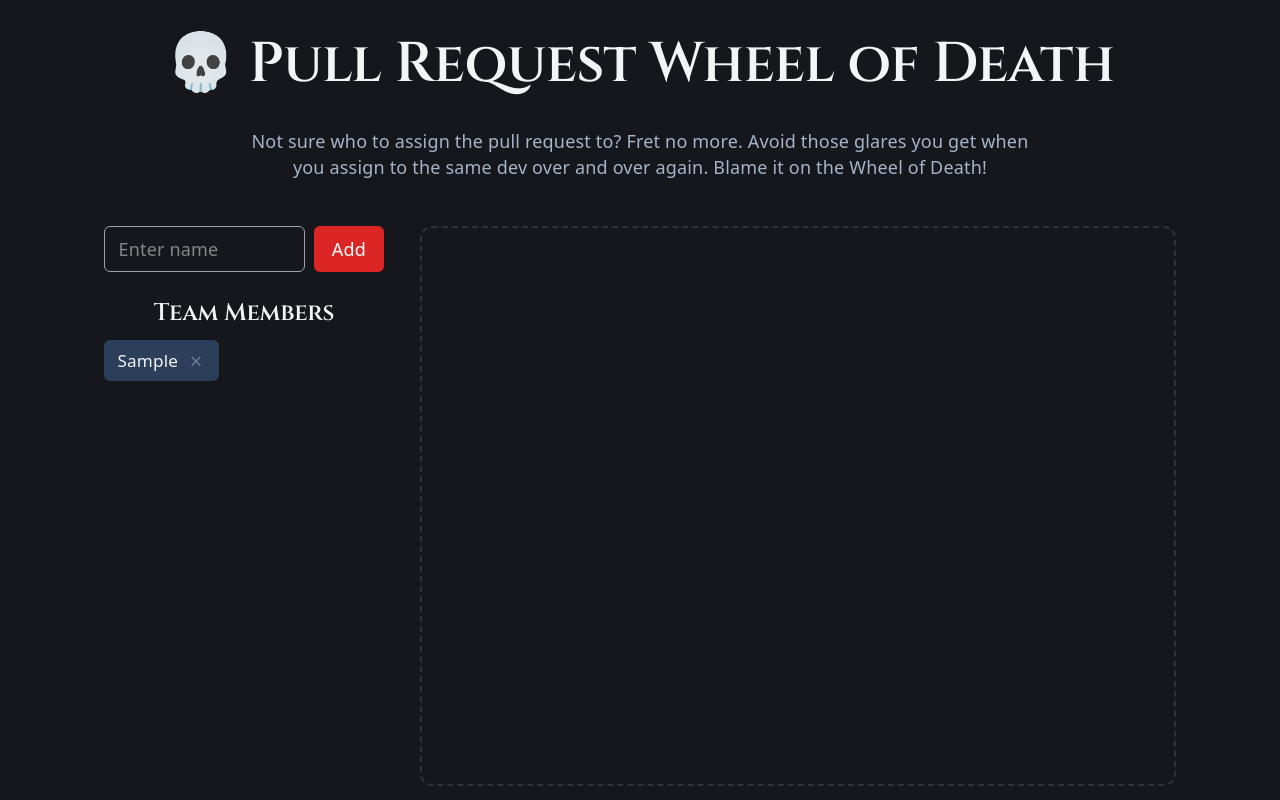
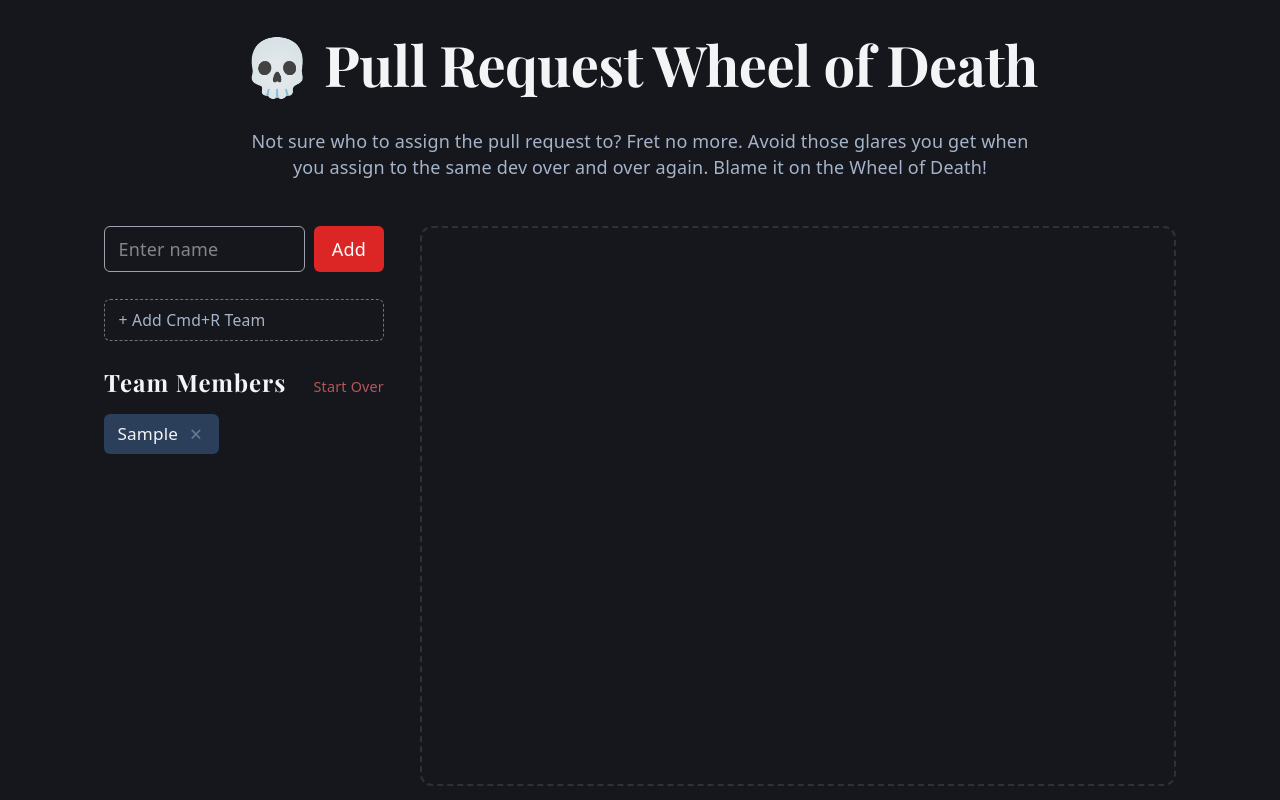
Before and after one commit to Ly900/pull-request-wheel, a React (Vite) app: page / in a window 1280 px wide. Both pictures are taken after typing "Sample" into the empty fields and a click on the button "Add". Built offline with nearby package versions, Linux system fonts and the light colour scheme.

Commit message:
Add Cmd+R team preset button; BEM class naming; Playfair Display font; Start Over button

```diff
--- a/index.html
+++ b/index.html
@@ -5,7 +5,7 @@
     <link rel="icon" type="image/svg+xml" href="/favicon.svg" />
     <link rel="preconnect" href="https://fonts.googleapis.com" />
     <link rel="preconnect" href="https://fonts.gstatic.com" crossorigin />
-    <link href="https://fonts.googleapis.com/css2?family=Cinzel:wght@600&display=swap" rel="stylesheet" />
+    <link href="https://fonts.googleapis.com/css2?family=Playfair+Display:wght@700&display=swap" rel="stylesheet" />
     <meta name="viewport" content="width=device-width, initial-scale=1.0" />
     <title>pull-request-wheel</title>
   </head>
--- a/src/App.css
+++ b/src/App.css
@@ -35,12 +35,13 @@ p {
   }
 }
 
+/* ── Add dev form ── */
 .add-dev {
   display: flex;
   gap: 0.5rem;
 }
 
-.add-dev input {
+.add-dev__input {
   padding: 0.5rem 0.75rem;
   font-size: 1rem;
   border: 1px solid #9ca3af;
@@ -51,12 +52,12 @@ p {
   min-width: 0;
 }
 
-.add-dev input:focus {
+.add-dev__input:focus {
   outline: 2px solid var(--accent);
   outline-offset: 2px;
 }
 
-.add-dev button {
+.add-dev__btn {
   padding: 0.5rem 1rem;
   font-size: 1rem;
   border-radius: 6px;
@@ -68,15 +69,71 @@ p {
   transition: box-shadow 0.2s;
 }
 
-.add-dev button:hover {
+.add-dev__btn:hover {
   box-shadow: 0 0 14px rgba(239, 68, 68, 0.7);
 }
 
+.add-dev__error {
+  color: #f87171;
+  font-size: 0.875rem;
+  text-align: left;
+  max-width: none;
+  margin: 0;
+}
+
+.add-dev__preset-btn {
+  background: none;
+  border: 1px dashed #6b7280;
+  color: var(--text);
+  font-size: 0.875rem;
+  border-radius: 6px;
+  padding: 0.4rem 0.75rem;
+  cursor: pointer;
+  text-align: left;
+  transition: border-color 0.15s, color 0.15s;
+}
+
+.add-dev__preset-btn:hover {
+  border-color: var(--accent);
+  color: var(--accent);
+}
+
 /* ── Team Members section ── */
-.team-members h2 {
+.team-members__header {
+  display: flex;
+  align-items: baseline;
+  justify-content: space-between;
   margin-bottom: 0.75rem;
 }
 
+.team-members__header h2 {
+  margin: 0;
+}
+
+.team-members__clear-btn {
+  background: none;
+  border: none;
+  color: #f87171;
+  font-size: 0.8rem;
+  cursor: pointer;
+  padding: 0;
+  opacity: 0.7;
+  transition: opacity 0.15s;
+}
+
+.team-members__clear-btn:hover {
+  opacity: 1;
+}
+
+.team-members__empty {
+  color: var(--text);
+  font-size: 0.9rem;
+  text-align: left;
+  max-width: none;
+  margin: 0;
+}
+
+/* ── Dev list ── */
 .dev-list {
   list-style: none;
   padding: 0;
@@ -88,11 +145,8 @@ p {
   text-align: left;
 }
 
-.dev-list li {
+.dev-list__item {
   width: fit-content;
-}
-
-.dev-list li {
   padding: 0.4rem 0.75rem;
   border-radius: 6px;
   background: var(--accent-bg);
@@ -104,7 +158,7 @@ p {
   gap: 0.5rem;
 }
 
-.remove-btn {
+.dev-list__remove-btn {
   background: none;
   border: none;
   color: var(--text);
@@ -118,25 +172,9 @@ p {
   transition: opacity 0.15s, color 0.15s;
 }
 
-.remove-btn:hover {
+.dev-list__remove-btn:hover {
   opacity: 1;
   color: #f87171;
-}
-
-.error-message {
-  color: #f87171;
-  font-size: 0.875rem;
-  text-align: left;
-  max-width: none;
-  margin: 0;
-}
-
-.empty-state {
-  color: var(--text);
-  font-size: 0.9rem;
-  text-align: left;
-  max-width: none;
-  margin: 0;
 }
 
 /* ── Right wheel area ── */
--- a/src/App.tsx
+++ b/src/App.tsx
@@ -29,6 +29,26 @@ function App() {
     setNames(names.filter((_, i) => i !== index));
   };
 
+  const CMD_R_TEAM = ['Matt', 'Deepak', 'Joey', 'Mohan', 'Ly', 'Regina', 'Sage'];
+
+  const addCmdRTeam = () => {
+    const allPresent = CMD_R_TEAM.every((name) =>
+      names.some((n) => n.toLowerCase() === name.toLowerCase())
+    );
+    if (allPresent) {
+      setError('Cmd+R team is already added.');
+      setTimeout(() => setError(''), 3000);
+      return;
+    }
+    const merged = [...names];
+    for (const name of CMD_R_TEAM) {
+      if (!merged.some((n) => n.toLowerCase() === name.toLowerCase())) {
+        merged.push(name);
+      }
+    }
+    setNames(merged);
+  };
+
   const handleKeyDown = (e: React.KeyboardEvent<HTMLInputElement>) => {
     if (e.key === 'Enter') addName();
   };
@@ -42,27 +62,43 @@ function App() {
         <aside className="sidebar">
           <div className="add-dev">
             <input
+              className="add-dev__input"
               type="text"
               placeholder="Enter name"
               value={inputValue}
               onChange={(e) => setInputValue(e.target.value)}
               onKeyDown={handleKeyDown}
             />
-            <button type="button" onClick={addName}>Add</button>
+            <button type="button" className="add-dev__btn" onClick={addName}>Add</button>
           </div>
 
-          {error && <p className="error-message">{error}</p>}
+          {error && <p className="add-dev__error">{error}</p>}
+
+          <button type="button" className="add-dev__preset-btn" onClick={addCmdRTeam}>
+            + Add Cmd+R Team
+          </button>
 
           <div className="team-members">
-            <h2>Team Members</h2>
+            <div className="team-members__header">
+              <h2>Team Members</h2>
+              {names.length > 0 && (
+                <button
+                  type="button"
+                  className="team-members__clear-btn"
+                  onClick={() => setNames([])}
+                >
+                  Start Over
+                </button>
+              )}
+            </div>
             {names.length > 0 ? (
               <ul className="dev-list">
                 {names.map((name, index) => (
-                  <li key={index}>
+                  <li key={index} className="dev-list__item">
                     <span>{name}</span>
                     <button
                       type="button"
-                      className="remove-btn"
+                      className="dev-list__remove-btn"
                       onClick={() => removeName(index)}
                       aria-label={`Remove ${name}`}
                     >
@@ -72,7 +108,7 @@ function App() {
                 ))}
               </ul>
             ) : (
-              <p className="empty-state">No team members added yet.</p>
+              <p className="team-members__empty">No team members added yet.</p>
             )}
           </div>
         </aside>
--- a/src/index.css
+++ b/src/index.css
@@ -14,7 +14,7 @@
     rgba(0, 0, 0, 0.4) 0 10px 15px -3px, rgba(0, 0, 0, 0.25) 0 4px 6px -2px;
 
   --sans: system-ui, 'Segoe UI', Roboto, sans-serif;
-  --heading: 'Cinzel', Georgia, serif;
+  --heading: 'Playfair Display', Georgia, serif;
   --mono: ui-monospace, Consolas, monospace;
 
   font: 18px/145% var(--sans);
@@ -71,7 +71,7 @@ body {
 h1,
 h2 {
   font-family: var(--heading);
-  font-weight: 600;
+  font-weight: 700;
   color: var(--text-h);
 }
 
@@ -88,7 +88,7 @@ h1 {
 h2 {
   font-size: 24px;
   line-height: 118%;
-  letter-spacing: -0.24px;
+  letter-spacing: 0.04em;
   margin: 0 0 8px;
   @media (max-width: 1024px) {
     font-size: 20px;
```
